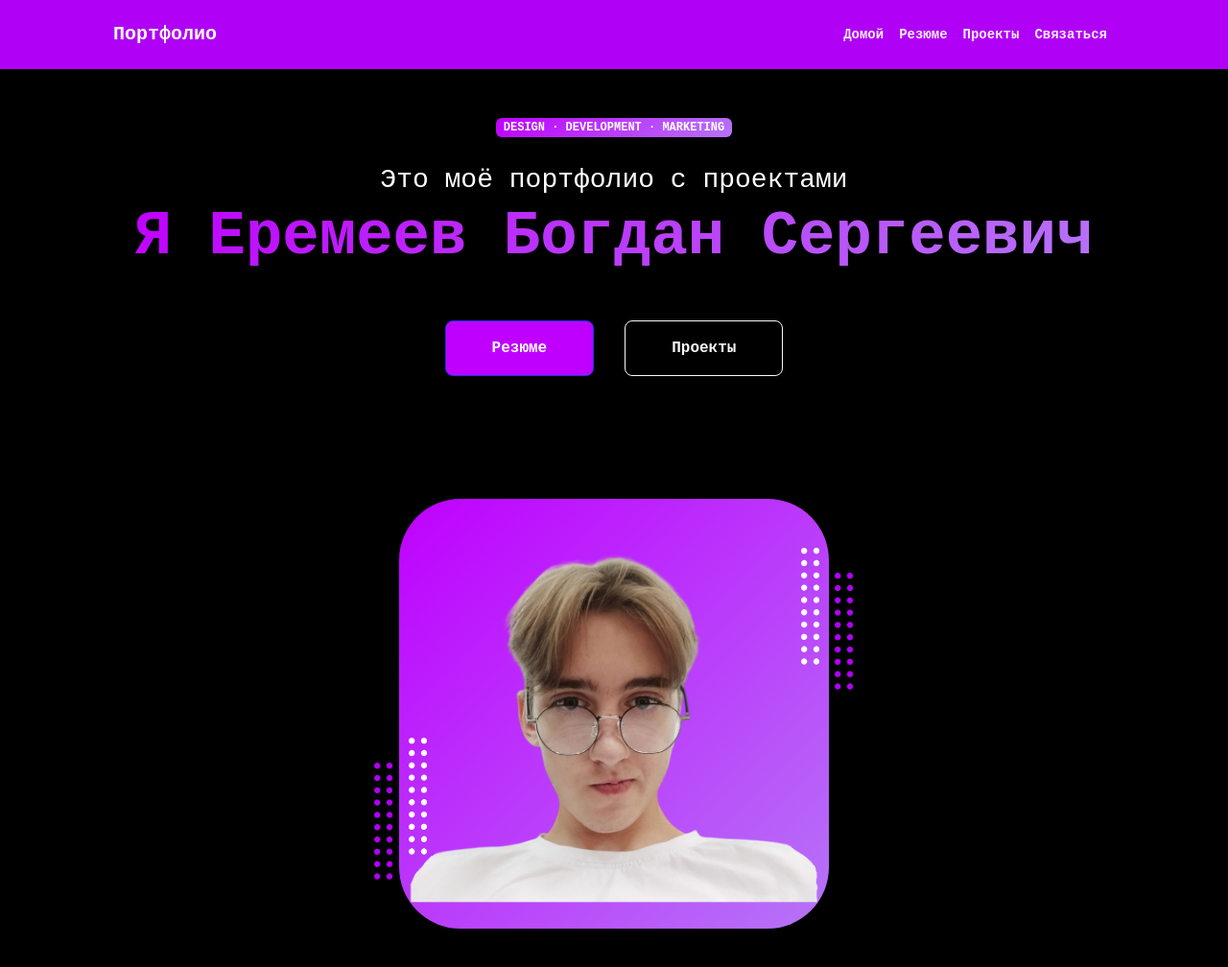
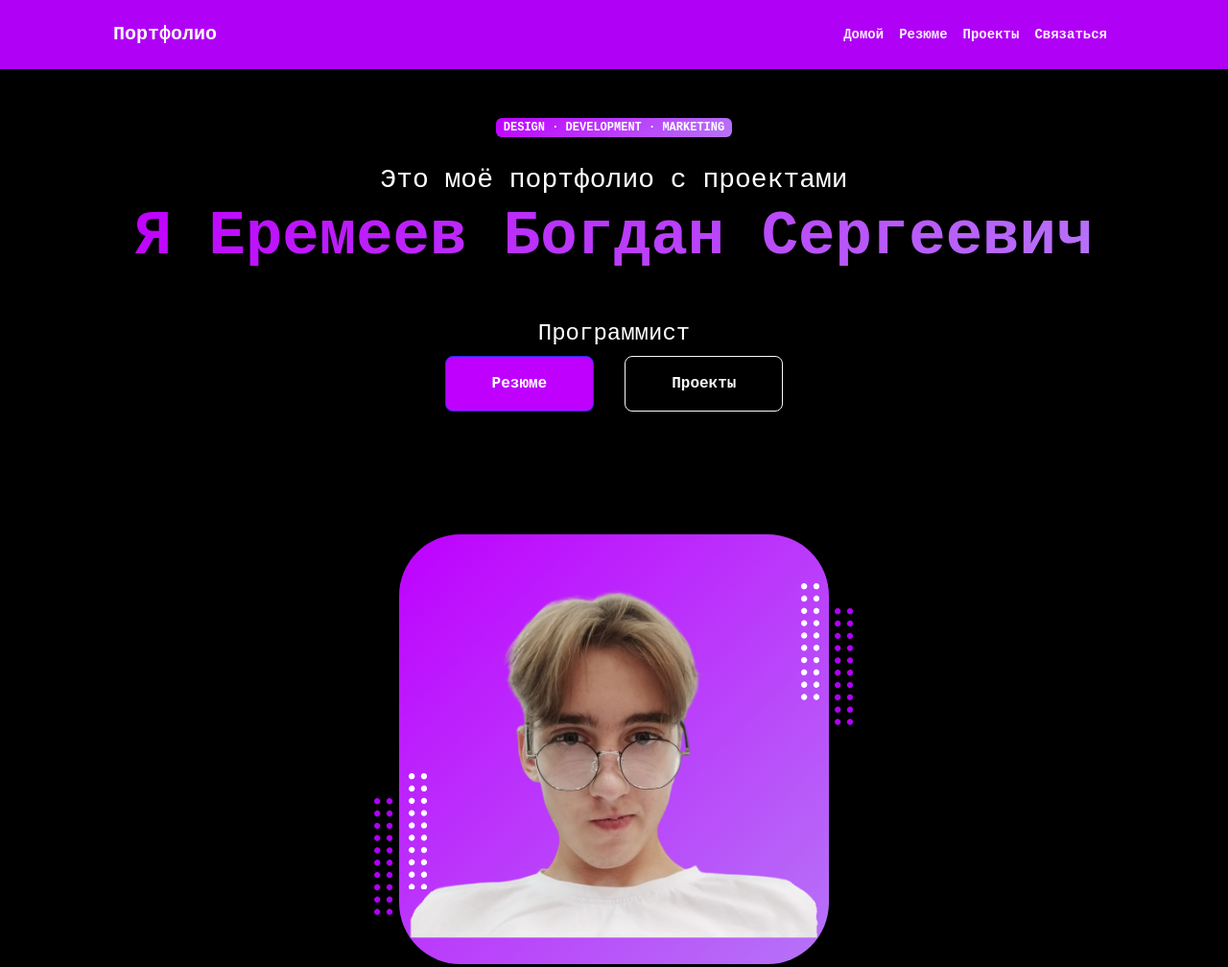
Before and after one commit to superslime747/superslime747.github.io, a plain HTML site: page index.html in a window 1280 px wide. Shown: the top 1008 px of the page at 96% size. Drawn offline with nearby package versions, Linux system fonts and the light colour scheme; a web font is replaced by a local one.

Commit message:
index.html

```diff
--- a/index.html
+++ b/index.html
@@ -55,6 +55,7 @@
                                 <div class="badge bg-gradient-primary-to-secondary text-white mb-4"><div class="text-uppercase">Design &middot; Development &middot; Marketing</div></div>
                                 <div class="fs-3 fw-light text-muted">Это моё портфолио с проектами</div>
                                 <h1 class="display-3 fw-bolder mb-5"><span class="text-gradient d-inline">Я Еремеев Богдан Сергеевич</span></h1>
+                                <h4>Программист</h4>
                                 <div class="d-grid gap-3 d-sm-flex justify-content-sm-center justify-content-xxl-start mb-3">
                                     <a class="btn btn-primary btn-lg px-5 py-3 me-sm-3 fs-6 fw-bolder" href="resume.html" style="background-color: #bf00ff;">Резюме</a>
                                     <a class="btn btn-outline-light btn-lg px-5 py-3 fs-6 fw-bolder" href="projects.html">Проекты</a>
```
